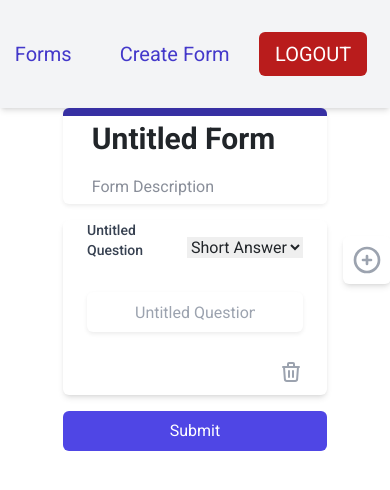
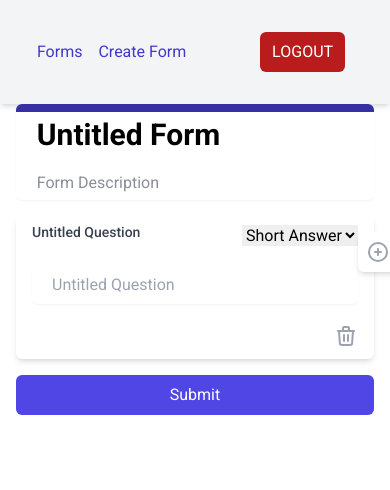
Before and after one commit to hereTariq/frontend-form, a React (Create React App) app: page /create-form in a window 390 px wide. Shown: the top 490 px of the page. Built offline with nearby package versions, Linux system fonts and the light colour scheme; sample sign-in values are in the browser's storage; a web font is replaced by a local one.

Commit message:
responsive

```diff
--- a/public/index.html
+++ b/public/index.html
@@ -4,12 +4,12 @@
         <meta charset="utf-8" />
         <link rel="shortcut icon" href="%PUBLIC_URL%/favicon.ico" />
         <meta name="viewport" content="width=device-width, initial-scale=1" />
-        <link
+        <!-- <link
             rel="stylesheet"
             href="https://stackpath.bootstrapcdn.com/bootstrap/4.3.1/css/bootstrap.min.css"
             integrity="sha384-ggOyR0iXCbMQv3Xipma34MD+dH/1fQ784/j6cY/iJTQUOhcWr7x9JvoRxT2MZw1T"
             crossorigin="anonymous"
-        />
+        /> -->
         <link
             rel="stylesheet"
             href="https://fonts.googleapis.com/css?family=Fascinate|Roboto:300,400,500,700&display=swap"
--- a/src/components/pages/CreateForm.js
+++ b/src/components/pages/CreateForm.js
@@ -127,7 +127,7 @@ export default function CreateForm() {
         <>
             {' '}
             <Navbar />
-            <div className="container mx-auto                                                                                                                    flex flex-col justify-start items-center px-4 h-screen w-4/5 space-y-4">
+            <div className="container mx-auto flex flex-col justify-start items-center px-4 h-screen sm:w-4/5 space-y-4">
                 <div className="flex flex-col px-4 bg-white rounded-md justify-center item-start w-full shadow-sm border-indigo-800 border-t-8 space-y-2 h-24">
                     <input
                         type="text"
@@ -278,9 +278,9 @@ export default function CreateForm() {
                             </div>
                         );
                     })}
-                    <div className=" absolute space-y-1 top-0 -right-16 flex flex-col justify-between items-center bg-white p-2 rounded-md shadow-md">
+                    <div className=" absolute space-y-1 top-0 -right-6 sm:-right-14 flex flex-col justify-between items-center bg-white p-2 rounded-md shadow-md">
                         <button onClick={() => addQuestion()}>
-                            <PlusCircleIcon className="w-8 h-8 text-gray-400 hover:text-indigo-500" />
+                            <PlusCircleIcon className="w-6 h-6 sm:w-8 sm:h-8 text-gray-400 hover:text-indigo-500" />
                         </button>
                         {/* <button onClick={() => addQuestion()}>
                         <PlusCircleIcon className="w-8 h-8 text-gray-400 hover:text-indigo-500" />
--- a/src/components/pages/EditForm.js
+++ b/src/components/pages/EditForm.js
@@ -135,7 +135,7 @@ export default function EditForm({ setFormData }) {
         <>
             {' '}
             <Navbar />
-            <div className="container mx-auto                                                                                                                    flex flex-col justify-start items-center px-4 h-screen w-4/5 space-y-4">
+            <div className="container mx-auto flex flex-col justify-start items-center px-4 h-screen sm:w-4/5 space-y-4">
                 <div className="flex flex-col px-4 bg-white rounded-md justify-center item-start w-full shadow-sm border-indigo-800 border-t-8 space-y-2 h-24">
                     <input
                         type="text"
@@ -287,9 +287,9 @@ export default function EditForm({ setFormData }) {
                             </div>
                         );
                     })}
-                    <div className=" absolute space-y-1 top-0 -right-16 flex flex-col justify-between items-center bg-white p-2 rounded-md shadow-md">
+                    <div className=" absolute space-y-1 top-0 -right-6 sm:-right-14 flex flex-col justify-between items-center bg-white p-2 rounded-md shadow-md">
                         <button onClick={() => addQuestion()}>
-                            <PlusCircleIcon className="w-8 h-8 text-gray-400 hover:text-indigo-500" />
+                            <PlusCircleIcon className="w-6 h-6 sm:w-8 sm:h-8 text-gray-400 hover:text-indigo-500" />
                         </button>
                         {/* <button onClick={() => addQuestion()}>
                         <PlusCircleIcon className="w-8 h-8 text-gray-400 hover:text-indigo-500" />
--- a/src/components/pages/Forms.js
+++ b/src/components/pages/Forms.js
@@ -62,12 +62,12 @@ export default function Forms() {
                 </div>
             ) : (
                 <div>
-                    <div className="container mx-auto mt-4 flex flex-col justify-center items-center">
+                    <div className="md:container md:mx-auto mt-4 flex flex-col justify-center items-center">
                         {forms.map((form) => {
                             return (
                                 <div
                                     key={form._id}
-                                    className="shadow-md w-2/3 px-4 py-3 mb-8 rounded-sm space-y-4"
+                                    className="shadow-md  sm:w-2/3 px-4 py-3 mb-8 rounded-sm space-y-4"
                                 >
                                     <h2 className="font-bold text-xl">
                                         {form.title}
--- a/src/components/pages/LoginPage.js
+++ b/src/components/pages/LoginPage.js
@@ -68,7 +68,7 @@ export default function LoginPage({ setUser }) {
         <>
             <div className="text-center m-5-auto">
                 <h2 className="text-3xl font-bold">LOGIN</h2>
-                <form onSubmit={(e) => submitForm(e)}>
+                <form className="space-y-4" onSubmit={(e) => submitForm(e)}>
                     <p>
                         <label>Email address</label>
                         <br />
--- a/src/components/pages/Navbar.js
+++ b/src/components/pages/Navbar.js
@@ -4,8 +4,8 @@ import { Link, useNavigate } from 'react-router-dom';
 export default function Navbar() {
     const navigate = useNavigate();
     return (
-        <div className="flex list-none justify-around items-center pr-2 text-xl py-8 shadow-md bg-gray-100">
-            <ul className="flex justify-center items-center gap-12 text-indigo-700 hover:text-indigo-900">
+        <div className="flex list-none justify-around items-center pr-2 md:text-xl text-base py-8 shadow-md bg-gray-100">
+            <ul className=" flex justify-center items-center gap-4 text-indigo-700 hover:text-indigo-900">
                 <li>
                     <Link style={{ textDecoration: 'none' }} to="/forms">
                         Forms
--- a/src/components/pages/RegisterPage.js
+++ b/src/components/pages/RegisterPage.js
@@ -69,7 +69,7 @@ export default function SignUpPage() {
         <>
             <div className="text-center m-5-auto">
                 <h5>Create your personal account</h5>
-                <form onSubmit={(e) => submitForm(e)}>
+                <form className="space-y-4" onSubmit={(e) => submitForm(e)}>
                     <p>
                         <label>Username</label>
                         <br />
--- a/src/components/pages/ViewForm.js
+++ b/src/components/pages/ViewForm.js
@@ -50,7 +50,7 @@ export default function EditForm({ setFormData }) {
         <>
             {' '}
             <Navbar />
-            <div className="container mx-auto                                                                                                                    flex flex-col justify-start items-center px-4 h-screen w-4/5 space-y-4">
+            <div className="container mx-auto  flex flex-col justify-start items-center px-4 h-screen sm:w-4/5 space-y-4">
                 <div className="flex flex-col px-4 bg-white rounded-md justify-center item-start w-full shadow-sm border-indigo-800 border-t-8 space-y-2 h-24">
                     <input
                         type="text"
```
